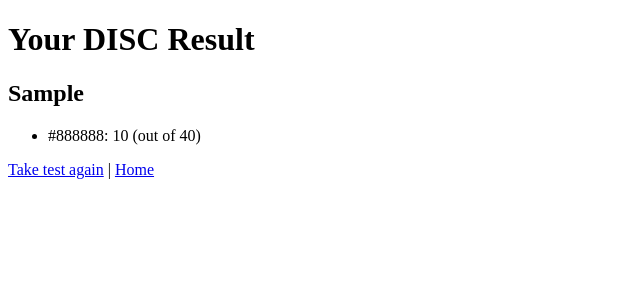
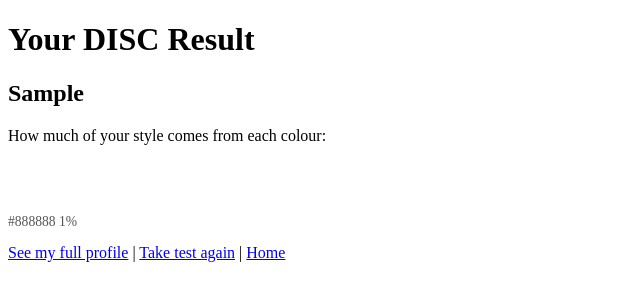
Before and after one commit to enuriuyanage16-cell/communication-relationship-recommender-app, a Flask app: template templates/disc_result.html in a window 1280 px wide. Shown: the top 301 px of the page, without its empty margins (0-640 px from the left). Run offline with Flask 3, Linux system fonts and the light colour scheme; the template is opened without the code that fills it: most values are stand-ins (such as "Sample title", 1, 10 or a date in 2020); parts of the project's set-up code (start-up, migrations or seed data) failed here and were passed over.

Commit message:
Show DISC colour bar on result page

```diff
--- a/templates/disc_result.html
+++ b/templates/disc_result.html
@@ -5,12 +5,12 @@
 </head>
 <body>
     <h1>Your DISC Result</h1>
-    <h2>{{ result_type }}</h2>
-    <ul>
-        {% for color, score in scores.items() %}
-        <li>{{ color }}: {{ score }} (out of 40)</li>
-        {% endfor %}
-    </ul>
-    <a href="/disc">Take test again</a> | <a href="/">Home</a>
+    {% if questions_answered < 32 %}
+    <p>Your result was already clear after {{ questions_answered }} questions, so the test finished early.</p>
+    {% endif %}
+    <h2>{{ "Balanced" if result_type == "Unclear" else result_type }}</h2>
+    <p>How much of your style comes from each colour:</p>
+    {% include "_disc_bar.html" %}
+    <a href="/profile">See my full profile</a> | <a href="/disc">Take test again</a> | <a href="/">Home</a>
 </body>
 </html>
```
